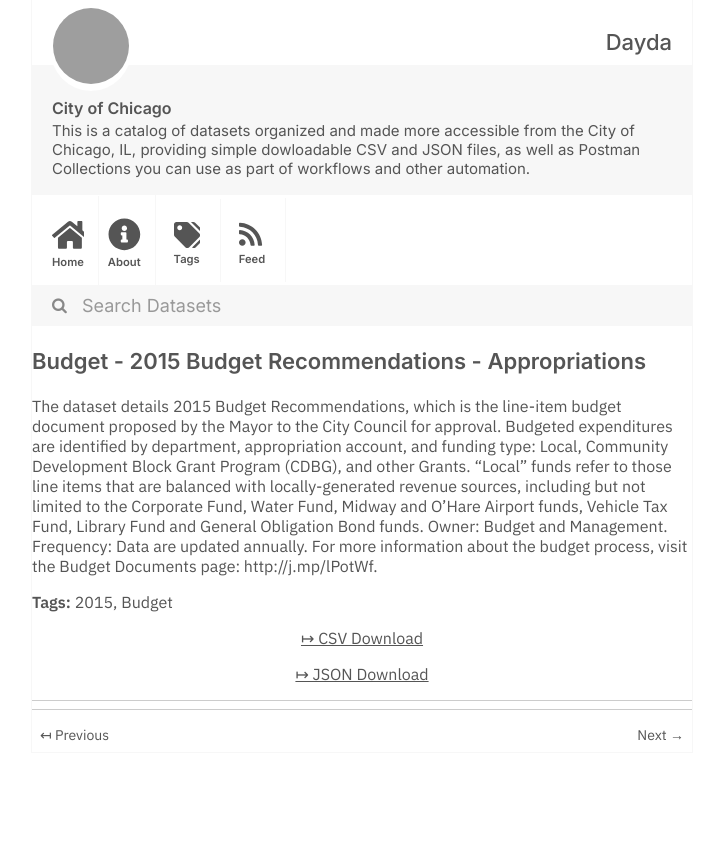
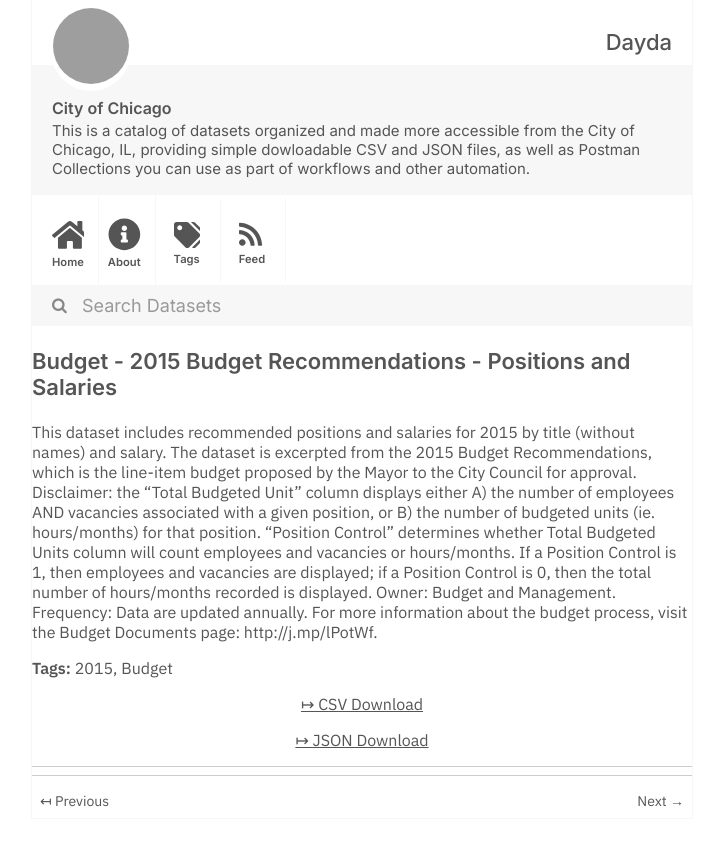
Before and after one commit to dayda-entities/city-of-chicago, a Jekyll site: the page built from _posts/2020-11-10-budget-2015-budget-recommendat.md, in a window 1280 px wide, cut to the strip 0-846 px from the top of the page. Shown: the whole strip, without its empty margins (278-996 px from the left). Built offline with Jekyll 4.4.1, drawn with Linux system fonts in a browser that asks for light colours; grey boxes are pictures that could not be loaded.

Commit message:
Publish Data

```diff
--- a/_posts/2020-11-10-budget-2015-budget-recommendat.md
+++ b/_posts/2020-11-10-budget-2015-budget-recommendat.md
@@ -1,7 +1,7 @@
 ---
-title: Budget - 2015 Budget Recommendations - Appropriations
-created: '2020-11-10T16:55:07.686135'
-modified: '2020-11-10T16:55:07.686177'
+title: Budget - 2015 Budget Recommendations - Positions and Salaries
+created: '2020-11-10T16:54:54.010996'
+modified: '2020-11-10T16:54:54.011007'
 state: active
 type: dataset
 tags:
@@ -10,10 +10,10 @@ tags:
 groups:
   - Local Government
 csv_url: >-
-  https://data.cityofchicago.org/api/views/kzbi-spm5/rows.csv?accessType=DOWNLOAD
+  https://data.cityofchicago.org/api/views/fmvm-cdcs/rows.csv?accessType=DOWNLOAD
 json_url: >-
-  https://data.cityofchicago.org/api/views/kzbi-spm5/rows.json?accessType=DOWNLOAD
+  https://data.cityofchicago.org/api/views/fmvm-cdcs/rows.json?accessType=DOWNLOAD
 layout: post
 
 ---
-The dataset details 2015 Budget Recommendations, which is the line-item budget document proposed by the Mayor to the City Council for approval. Budgeted expenditures are identified by department, appropriation account, and funding type: Local, Community Development Block Grant Program (CDBG), and other Grants. “Local” funds refer to those line items that are balanced with locally-generated revenue sources, including but not limited to the Corporate Fund, Water Fund, Midway and O’Hare Airport funds, Vehicle Tax Fund, Library Fund and General Obligation Bond funds. Owner: Budget and Management. Frequency: Data are updated annually. For more information about the budget process, visit the Budget Documents page: http://j.mp/lPotWf.
+This dataset includes recommended positions and salaries for 2015 by title (without names) and salary. The dataset is excerpted from the 2015 Budget Recommendations, which is the line-item budget proposed by the Mayor to the City Council for approval. Disclaimer: the “Total Budgeted Unit” column displays either A) the number of employees AND vacancies associated with a given position, or B) the number of budgeted units (ie. hours/months) for that position. “Position Control” determines whether Total Budgeted Units column will count employees and vacancies or hours/months. If a Position Control is 1, then employees and vacancies are displayed; if a Position Control is 0, then the total number of hours/months recorded is displayed. Owner: Budget and Management. Frequency: Data are updated annually. For more information about the budget process, visit the Budget Documents page: http://j.mp/lPotWf.
```
